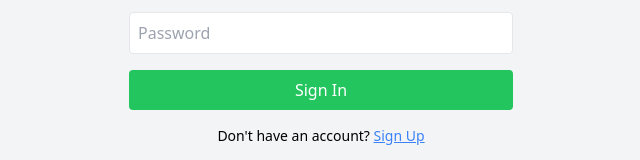
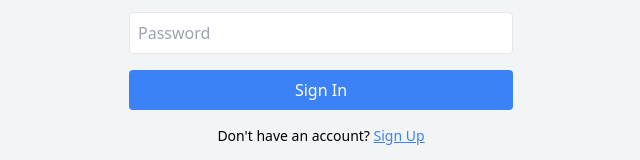
Before and after one commit to MasanariShibuya/todo-app, a Nuxt app: page / in a window 1280 px wide. Shown: the part 174-334 px from the top of the page, without its empty margins (319-959 px from the left). Built offline with nearby package versions, Linux system fonts and the light colour scheme; no server answers.

Commit message:
Initial commit

```diff
--- a/pages/index.vue
+++ b/pages/index.vue
@@ -11,7 +11,7 @@
           class="w-full p-2 border rounded"
           placeholder="Add a new todo"
         />
-        <button type="submit" class="p-2 bg-blue-500 text-white rounded">Add</button>
+        <button type="submit" class="p-2 bg-cyan-600 text-white rounded hover:bg-blue-600">Add</button>
       </form>
 
       <!-- Todo Edit Form -->
@@ -22,8 +22,8 @@
           class="w-full p-2 border rounded"
           placeholder="Edit your todo"
         />
-        <button type="submit" class="p-2 bg-yellow-500 text-white rounded">Update</button>
-        <button @click="cancelEdit" type="button" class="p-2 bg-gray-500 text-white rounded">Cancel</button>
+        <button type="submit" class="p-2 bg-amber-400 text-white rounded hover:bg-yellow-600">Update</button>
+        <button @click="cancelEdit" type="button" class="p-2 bg-slate-400 text-white rounded hover:bg-gray-600">Cancel</button>
       </form>
 
       <!-- Todo List -->
@@ -34,7 +34,7 @@
           <!-- ボタンを右寄せ -->
           <div class="flex gap-2">
             <button @click="deleteTodo(todo.id)" class="text-red-500">Delete</button>
-            <button @click="editTodo(todo)" class="text-blue-500">Edit</button>
+            <button @click="editTodo(todo)" class="text-emerald-400">Edit</button>
           </div>
         </li>
       </ul>
@@ -57,7 +57,13 @@
             placeholder="Password"
             required
           />
-          <button type="submit" class="w-full p-2 bg-green-500 text-white rounded">
+          <!-- ボタンの色を条件で変更 -->
+          <button
+            type="submit"
+            class="w-full p-2 text-white rounded transition
+              duration-200 ease-in-out"
+            :class="isSignUp ? 'bg-purple-500 hover:bg-purple-600' : 'bg-blue-500 hover:bg-blue-600'"
+          >
             {{ isSignUp ? "Sign Up" : "Sign In" }}
           </button>
           <p class="text-center text-sm">
```
